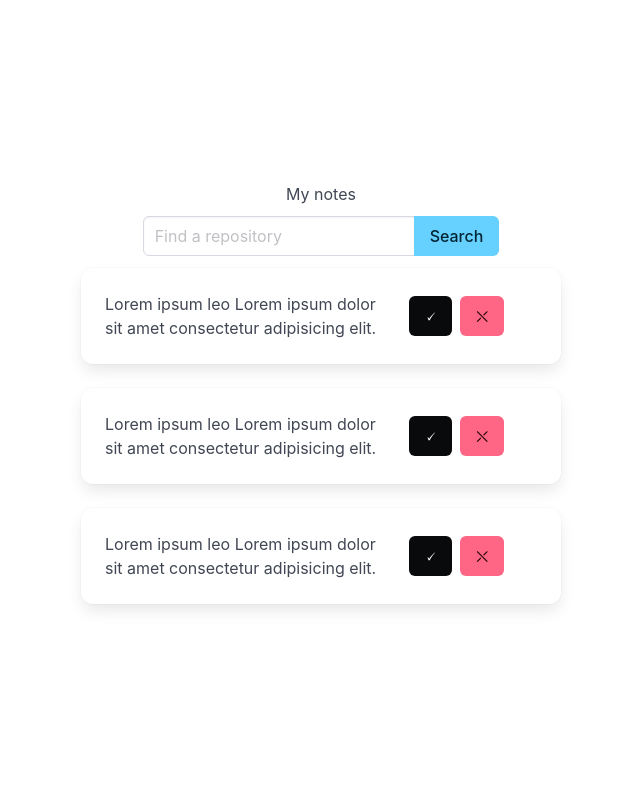
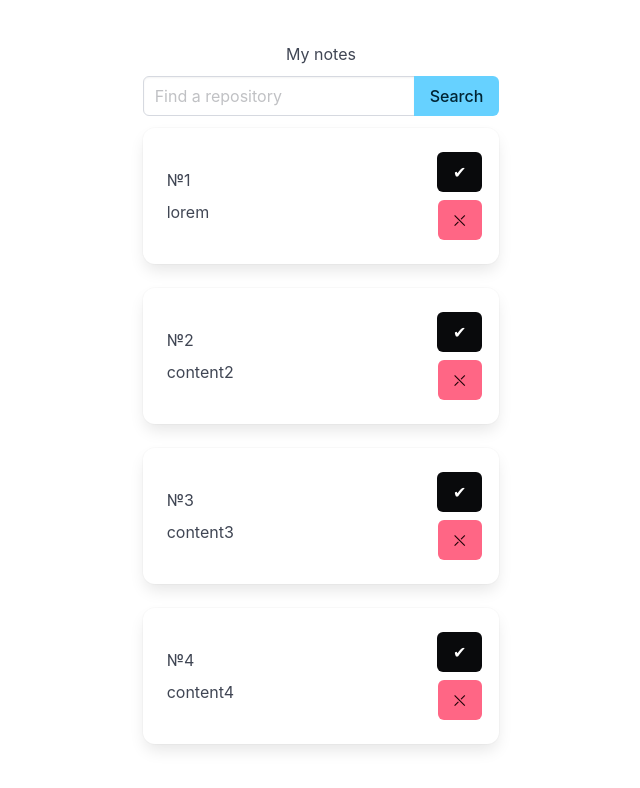
Before and after one commit to Daniil727/Vue-js-Composition-API, a Vue app: page / in a window 1280 px wide. Shown: the top 788 px of the page, without its empty margins (319-959 px from the left). Built offline with nearby package versions, Linux system fonts and the light colour scheme.

Commit message:
intermediate: ref

```diff
--- a/src/App.vue
+++ b/src/App.vue
@@ -13,17 +13,27 @@
       </div>
     </div>
 
-    <div v-for="i in 3" :key="i" class="card mb-5">
+    <div v-for="list in lists" :key="list.id" class="card mb-5">
       <div class="card-content">
         <div class="content">
           <div class="columns is-mobile is-vcentered">
             <div class="column is-left">
-              Lorem ipsum leo Lorem ipsum dolor sit amet consectetur adipisicing
-              elit.
+              <div class="lineBreaks">
+                <div>&#8470;{{ list.number }}</div>
+                <div class="mt-2">
+                  {{ list.content }}
+                </div>
+              </div>
             </div>
-            <div class="column is-4 is-text-right ">
-              <button class="button is-black">&#128504;</button>
-              <button class="button is-danger ml-2">&#9932;</button>
+            <div class="column is-2 is-text-right">
+              <div class="lineBreaksBtn">
+                <div>
+                  <button class="button is-black">&#10004;</button>
+                </div>
+                <div>
+                  <button class="button is-danger mt-2">&#9932;</button>
+                </div>
+              </div>
             </div>
           </div>
         </div>
@@ -32,17 +42,58 @@
   </div>
 </template>
 
-<script></script>
+<script setup>
+import { ref } from "vue";
+
+const lists = ref([
+  {
+    id: "id1",
+    number: "1",
+    content: "lorem",
+    done: true,
+  },
+  {
+    id: "id2",
+    number: "2",
+    content: "content2",
+    done: true,
+  },
+  {
+    id: "id3",
+    number: "3",
+    content: "content3",
+    done: true,
+  },
+  {
+    id: "id4",
+    number: "4",
+    content: "content4",
+    done: true,
+  },
+]);
+</script>
 
 <style>
 @import "bulma/css/bulma.min.css";
 
 .notes {
   margin: 0 auto;
-  max-width: 500px;
+  max-width: 900px;
   padding: 10px;
 }
+
 .titleOfNotes {
   padding: 10px;
 }
+
+.lineBreaks {
+  display: flex;
+  flex-direction: column;
+}
+
+.lineBreaksBtn {
+  display: flex;
+  flex-direction: column;
+  align-items: center;
+}
 </style>
```
